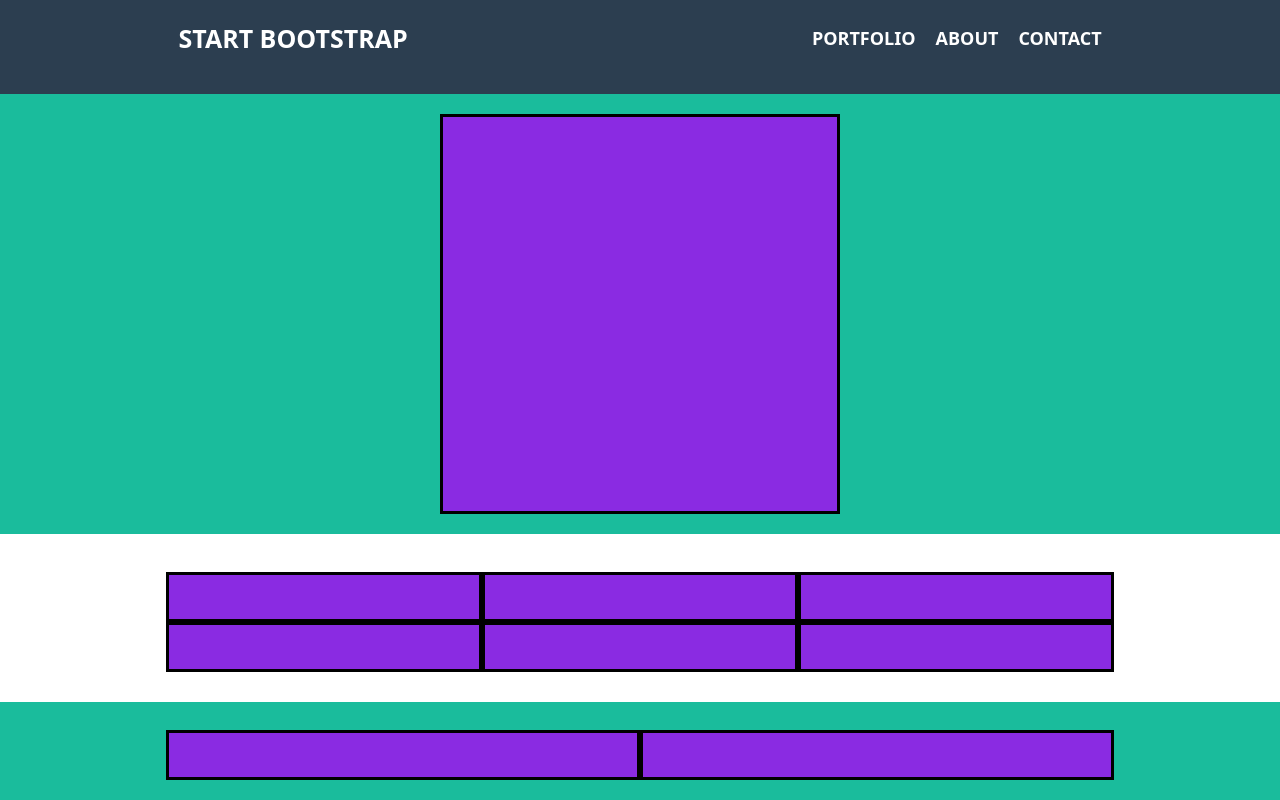
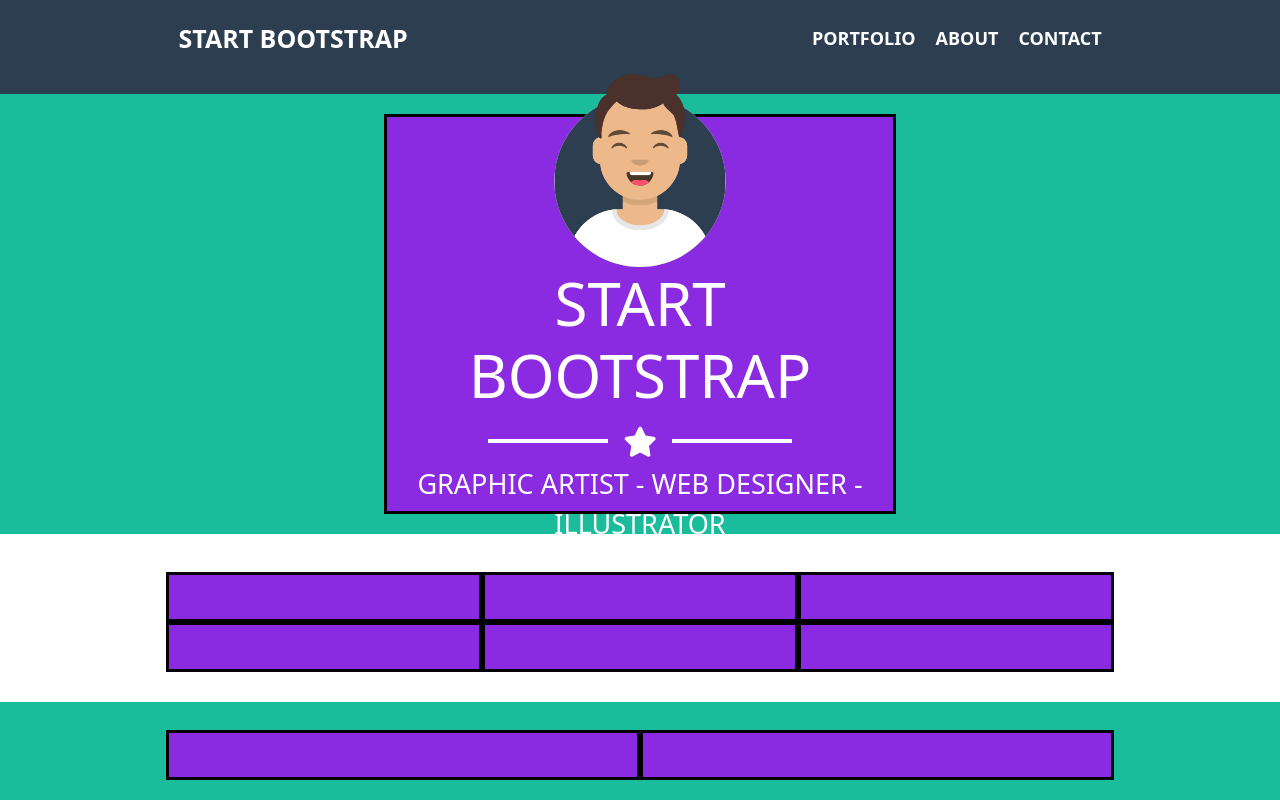
Before and after one commit to Bistaaa/html-css-bootstrap-freelancer, a plain HTML site: page index.html in a window 1280 px wide. Shown: the top 800 px of the page. Drawn offline with nearby package versions, Linux system fonts and the light colour scheme.

Commit message:
jumbotron

```diff
--- a/css/style.css
+++ b/css/style.css
@@ -41,15 +41,38 @@
 
 
 
-
-
-
-
 /* jumbotron */
 
 #jumbotron{
     background-color: rgba(26,188,156,255);
-    padding: 20px 13%;
+    padding: 20px 30%;
+    min-height: 400px;
+}
+
+#avatar{
+    height: 200px;
+}
+
+h1{
+    font-size: 60px;
+}
+
+#splitter{
+    gap: 15px;
+}
+
+.splitter_row{
+    border: 2px solid white;
+    width: 25%;
+    height: 0;
+}
+
+#star{
+    font-size: 30px;
+}
+
+#skills{
+    font-size: 27px;
 }
 
 
@@ -141,6 +164,6 @@
 .square_debug{
     background-color: blueviolet;
     border: 3px solid black;
-    height: 400px;
-    width: 400px;
+    min-height: 400px;
+    min-width: 400px;
 }
--- a/index.html
+++ b/index.html
@@ -5,6 +5,7 @@
         <meta http-equiv="X-UA-Compatible" content="IE=edge">
         <meta name="viewport" content="width=device-width, initial-scale=1.0">
         <link href="https://cdn.jsdelivr.net/npm/bootstrap@5.3.0-alpha3/dist/css/bootstrap.min.css" rel="stylesheet" integrity="sha384-KK94CHFLLe+nY2dmCWGMq91rCGa5gtU4mk92HdvYe+M/SXH301p5ILy+dN9+nJOZ" crossorigin="anonymous">
+        <link rel="stylesheet" href="https://cdnjs.cloudflare.com/ajax/libs/font-awesome/6.3.0/css/all.min.css" integrity="sha512-SzlrxWUlpfuzQ+pcUCosxcglQRNAq/DZjVsC0lE40xsADsfeQoEypE+enwcOiGjk/bSuGGKHEyjSoQ1zVisanQ==" crossorigin="anonymous" referrerpolicy="no-referrer" />
         <link rel="stylesheet" href="css/style.css">
         <title>Bootstrap</title>
     </head>
@@ -29,8 +30,17 @@
 
             <!-- jumbotron -->
             <section id="jumbotron">
-                <div class="container text-center d-flex flex-column square_debug">
-
+                <div class="container text-center d-flex flex-column justify-content-center square_debug white">
+                    <img src="img/avatar.svg" id="avatar">
+                    <h1>START BOOTSTRAP</h1>
+                    <div class="d-flex flex-row justify-content-center align-items-center" id="splitter">
+                        <span class="splitter_row"></span>
+                        <span id="star">
+                            <i class="fa-solid fa-star"></i>
+                        </span>
+                        <span class="splitter_row"></span>
+                    </div>
+                    <p id="skills">GRAPHIC ARTIST - WEB DESIGNER - ILLUSTRATOR</p>
                 </div>
             </section>
 
```
